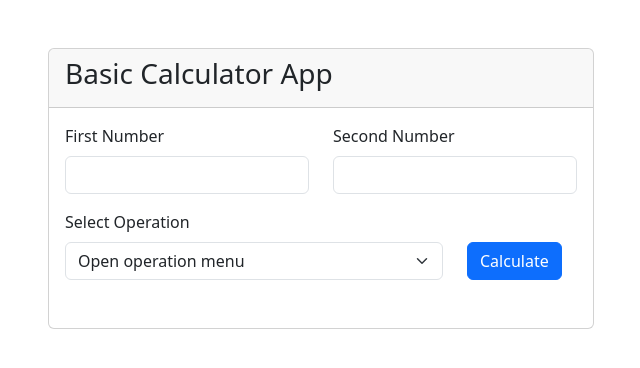
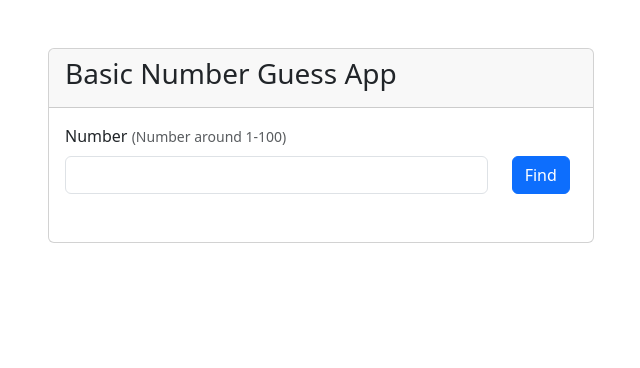
Before and after one commit to zahraalizada/basicCalculator_php, a PHP site: page / in a window 1280 px wide. Shown: the top 368 px of the page, without its empty margins (319-959 px from the left). Run offline with PHP 8.4, Linux system fonts and the light colour scheme.

Commit message:
first commit

```diff
--- a/index.php
+++ b/index.php
@@ -4,7 +4,7 @@
     <meta charset="UTF-8">
     <meta http-equiv="X-UA-Compatible" content="IE=edge">
     <meta name="viewport" content="width=device-width, initial-scale=1.0">
-    <title>Basic Calculator | PHP Projects</title>
+    <title>Basic Number Guess App | PHP Projects</title>
 
     <!--  Bootstrap Css  -->
     <link href="https://cdn.jsdelivr.net/npm/bootstrap@5.3.0-alpha3/dist/css/bootstrap.min.css" rel="stylesheet"
@@ -18,93 +18,52 @@
             <div class="panel-group">
                 <div class="login card card-default">
                     <div class="card-header">
-                        <h3>Basic Calculator App</h3>
+                        <h3>Basic Number Guess App</h3>
                     </div>
                     <div class="card-body">
                         <form action="" method="post">
-                            <div class="row">
-                                <div class="col-6">
+
+                            <div class="row align-items-end">
+                                <div class="col-10">
                                     <div class="mb-3">
-                                        <label for="firstnumber" class="form-label">First Number</label>
-                                        <input type="number" class="form-control" id="firstnumber" name="firstnumber"
-                                               aria-describedby="firstnumber" required="required">
+                                        <label for="secondnumber" class="form-label">Number <small class="text-muted">(Number around 1-100)</small></label>
+                                        <input type="number" class="form-control" id="number" name="number"
+                                               aria-describedby="number" required="required">
                                     </div>
                                 </div>
-                                <div class="col-6">
-                                    <div class="mb-3">
-                                        <label for="secondnumber" class="form-label">Second Number</label>
-                                        <input type="number" class="form-control" id="secondnumber" name="secondnumber"
-                                               aria-describedby="secondnumber" required="required">
+                                <div class="col-2">
+                                    <button type="submit" name="find-number" class="btn btn-primary mb-3">Find </button>
                                 </div>
                             </div>
-                            </div>
-                            <div class="row align-items-end">
-                                <div class="col-9">
-                                    <div class="mb-3">
-                                        <label for="operation" class="form-label">Select Operation</label>
-                                        <select class="form-select" aria-label="operation" name="operation" required="required">
-                                            <option value="" selected>Open operation menu</option>
-                                            <option value="sum">Addition</option>
-                                            <option value="subs">Subtraction</option>
-                                            <option value="mult">Multiplication</option>
-                                            <option value="divis">Division</option>
-                                            <option value="perc">Percent</option>
-                                            <option value="pow">Pow</option>
-                                        </select>
-                                    </div>
-                                </div>
-                                <div class="col-3">
-                                    <button type="submit" class="btn btn-primary mb-3">Calculate</button>
-                                </div>
-                            </div>
+                            <div class="mb-3"></div>
 
-                            <div class="mb-3">
-
+                            <div>
 
                                 <?php
-                                             if ($_POST) {
-                                                 $firstnumber = $_POST['firstnumber'];
-                                                 $secondnumber = $_POST['secondnumber'];
-                                                 $operation = $_POST['operation'];
 
-                                                 if(!($operation == "")){
-                                                     switch ($operation){
-                                                         case "sum":
-                                                              $result = $firstnumber + $secondnumber;
-                                                             echo "<h4>Result: <span class='text-success'> $result </span></h4>";
-                                                             break;
-                                                         case "subs":
-                                                              $result = $firstnumber - $secondnumber;
-                                                             echo "<h4>Result: <span class='text-success'> $result </span></h4>";
-                                                             break;
-                                                         case "mult":
-                                                              $result = $firstnumber * $secondnumber;
-                                                             echo "<h4>Result: <span class='text-success'> $result </span></h4>";
-                                                             break;
-                                                         case "divis":
-                                                              $result = $firstnumber / $secondnumber;
-                                                             echo "<h4>Result: <span class='text-success'> $result </span></h4>";
-                                                             break;
-                                                         case "perc":
-                                                              $result = ($firstnumber * $secondnumber) / 100;
-                                                             echo "<h4>Result: <span class='text-success'> $result </span></h4>";
-                                                             break;
-                                                         case "pow":
-                                                              $result = pow($firstnumber,$secondnumber);
-                                                             echo "<h4>Result: <span class='text-success'> $result </span></h4>";
-                                                             break;
-                                                         default:
-                                                             echo "Sorry, there was a problem!";
+                                session_start(); // start session
+                                if (!$_SESSION){ // session control
+                                    $_SESSION['randNumber'] = rand(1,5); // make session name randNUmber and assign rand num
                                 }
+                                if(isset($_POST['find-number'])){
+                                    $number = $_POST['number'];
+                                    if ($number > $_SESSION['randNumber']){
+                                        echo "<h4>Please <u class='text-primary'>reduce</u> the number</h4>";
+                                        echo "<h4>Last guess: <span class='text-danger'>".$number ."</span></h4>";
+
+                                    } elseif ($number < $_SESSION['randNumber']){
+                                        echo "<h4 >Please <u class='text-primary'>increase</u>  the number</h4>";
+                                        echo "<h4>Last guess: <span class='text-danger'>".$number ."</span></h4>";
                                     } else{
-                                                     echo "Please select operation";
+                                        echo "<h4 >Congratulations!</h4>";
+                                        echo "<h4>Number: <span class='text-success'>".$_SESSION['randNumber'] ."</span></h4>";
+                                        session_destroy();
                                     }
 
                                 }
 
 
                                 ?>
-
 
 
                             </div>
```
Lines whose indentation alone changed are shown as unchanged.
